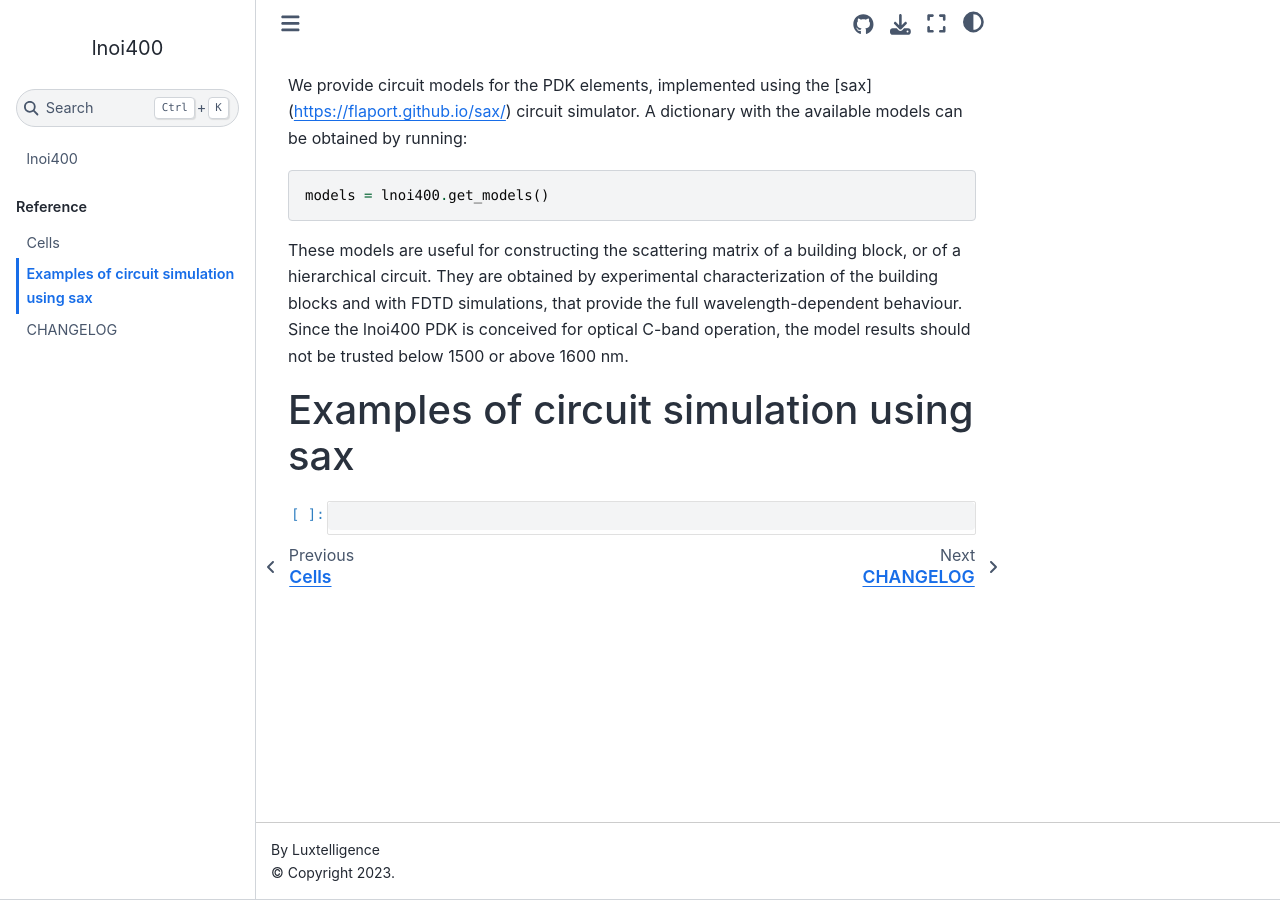
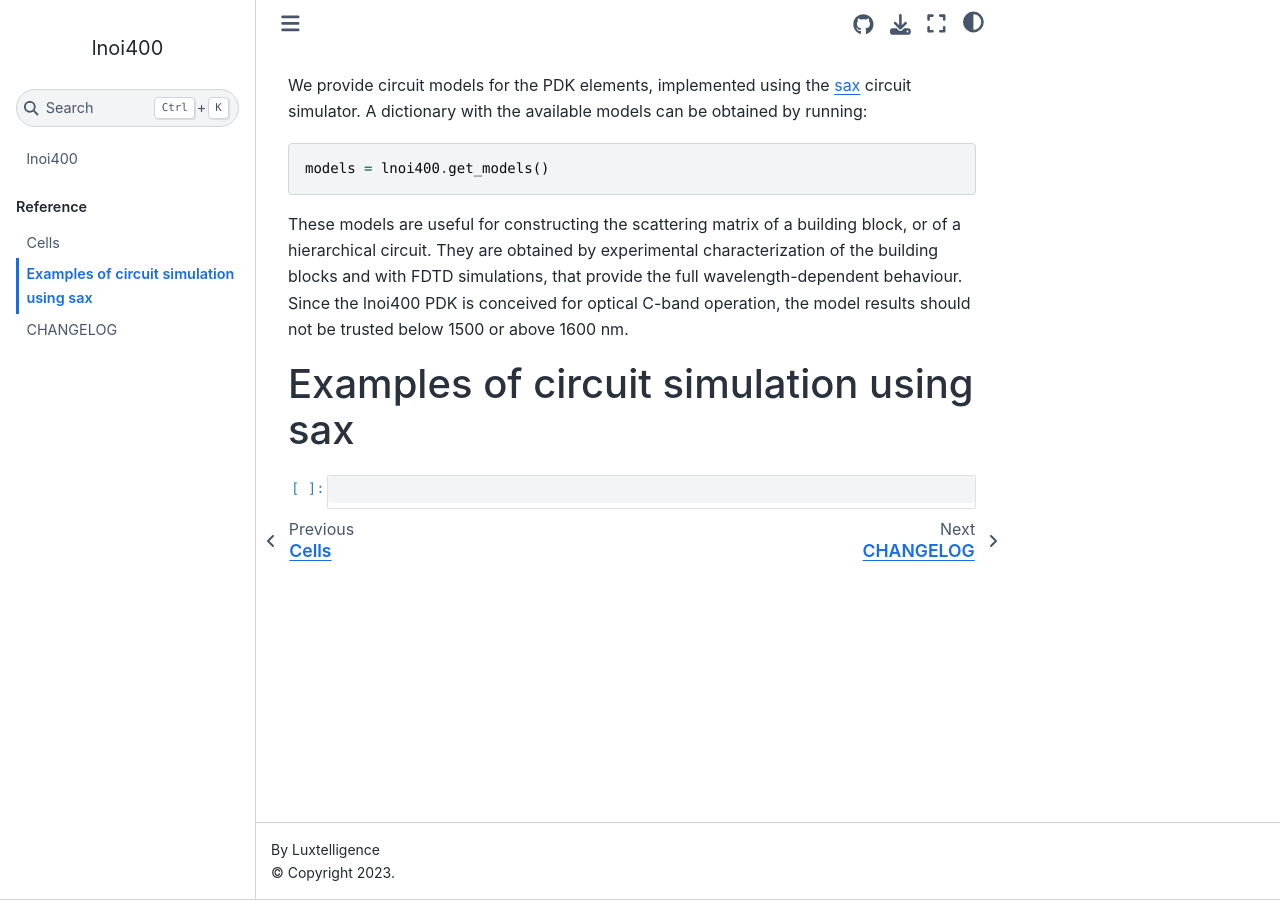
Before and after one commit to Luxtelligence/lxt_pdk_gf, a Jupyter Book: the page built from docs/models.rst, in a window 1280 px wide. Built offline with Jupyter Book 1.0.4 settings and Sphinx 7.4.7 and the Sphinx Book theme 1.1.4, drawn with Linux system fonts in a browser that asks for light colours.

Commit message:
Fix typo in the docs

```diff
--- a/docs/models.rst
+++ b/docs/models.rst
@@ -1,4 +1,4 @@
-We provide circuit models for the PDK elements, implemented using the [sax](https://flaport.github.io/sax/) circuit simulator. A dictionary with the available models can be obtained by running::
+We provide circuit models for the PDK elements, implemented using the `sax <https://flaport.github.io/sax/>`_ circuit simulator. A dictionary with the available models can be obtained by running::
 
   models = lnoi400.get_models()
 
```
Also changed, not shown: 1 other file.
